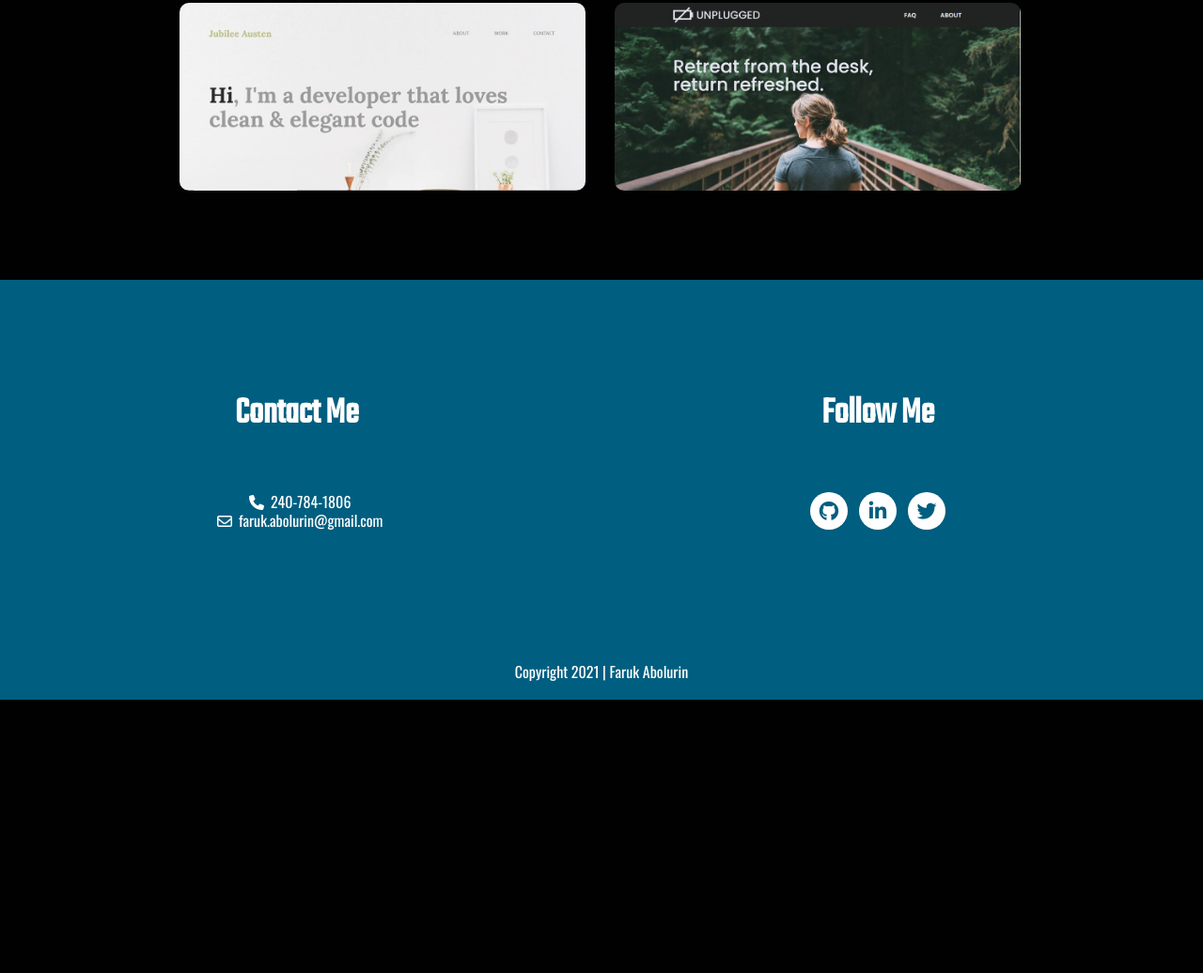
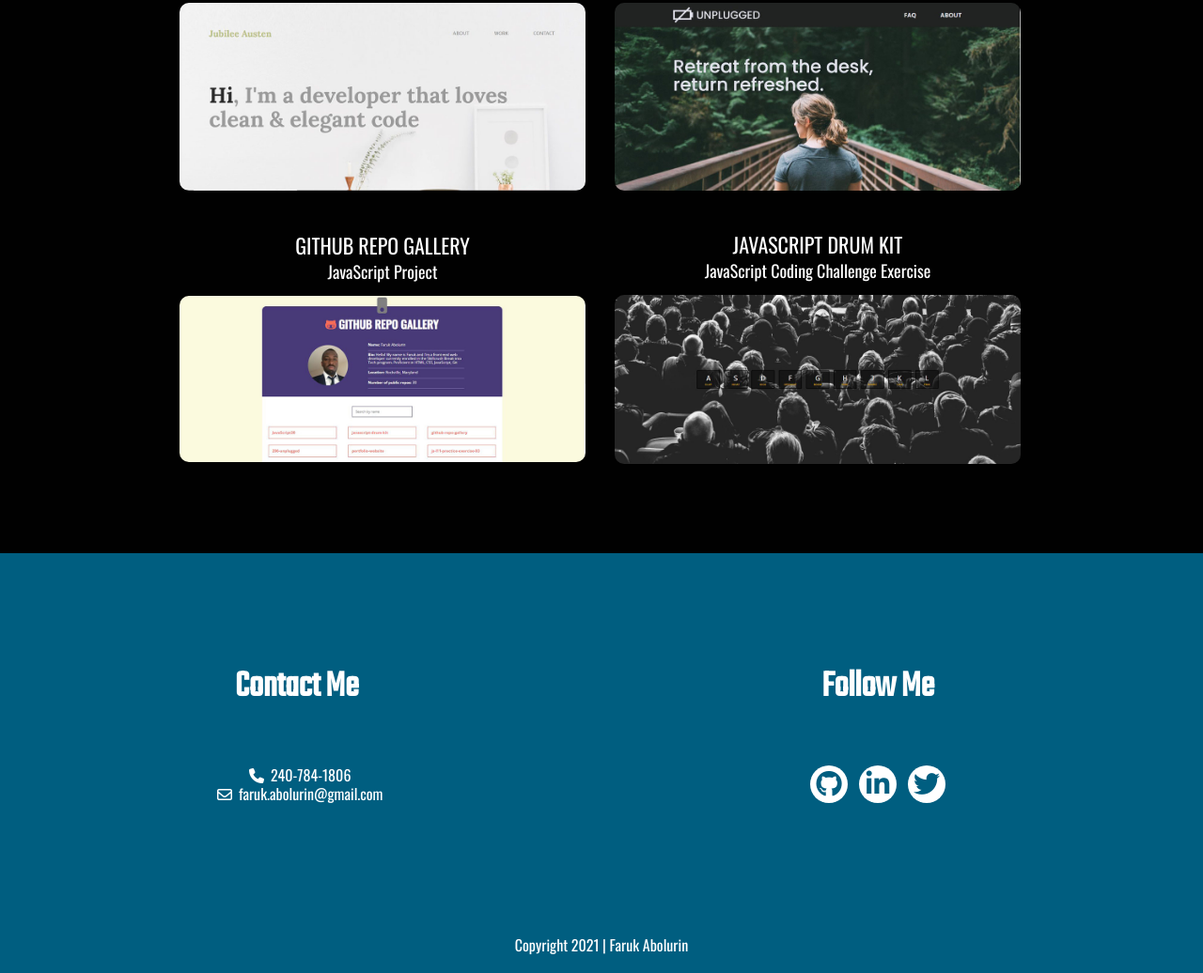
Before and after one commit to faruk-abolurin/portfolio-website, a website built with Parcel: page index.html in a window 1280 px wide. Shown: the part 2067-3103 px from the top of the page at 94% size. Before the commit the page ends 2812 px from the top, so only its background shows below. Built offline with nearby package versions, Linux system fonts and the light colour scheme.

Commit message:
Added 2 JS Projects

```diff
--- a/css/main.css
+++ b/css/main.css
@@ -98,6 +98,7 @@ body{
     text-align: left;
     color: #fff;
     background: #010101;
+    scroll-behavior: smooth;
   }
 
   ul,
@@ -261,7 +262,7 @@ footer .social-icons p a{
   }
 
   footer .social-icons p i {
-  font-size: 1.3125em;
+    font-size: 1.75em;
   }
 
   .footer h3{
--- a/index.html
+++ b/index.html
@@ -116,6 +116,28 @@
           </figure>
           </a>
         </article>
+
+        <article>
+          <div>
+            <h4>GitHub Repo Gallery</h4>
+            <h5>JavaScript Project</h5>
+          </div>
+          <a href="https://faruk-abolurin.github.io/github-repo-gallery/" target="_blank"></a>
+            <figure>
+              <img src="img/github-repo-thumbnail.jpg" alt="GitHub Repo Gallery" />
+            </figure>
+        </article>
+
+        <article>
+          <div>
+            <h4>JavaScript Drum Kit</h4>
+            <h5>JavaScript Coding Challenge Exercise</h5>
+          </div>
+          <a href="https://faruk-abolurin.github.io/javascript-drum-kit/" target="_blank"></a>
+          <figure>
+            <img src="img/javascript-drum-kit-thumbnail.png" alt="JavaScript Drum Kit" />
+          </figure>
+        </article>
       </div>
     </div>
   </section>
```
Also changed, not shown: img/github-repo-thumbnail.jpg (added), img/javascript-drum-kit-thumbnail.png (added). Lines whose indentation alone changed are shown as unchanged.
